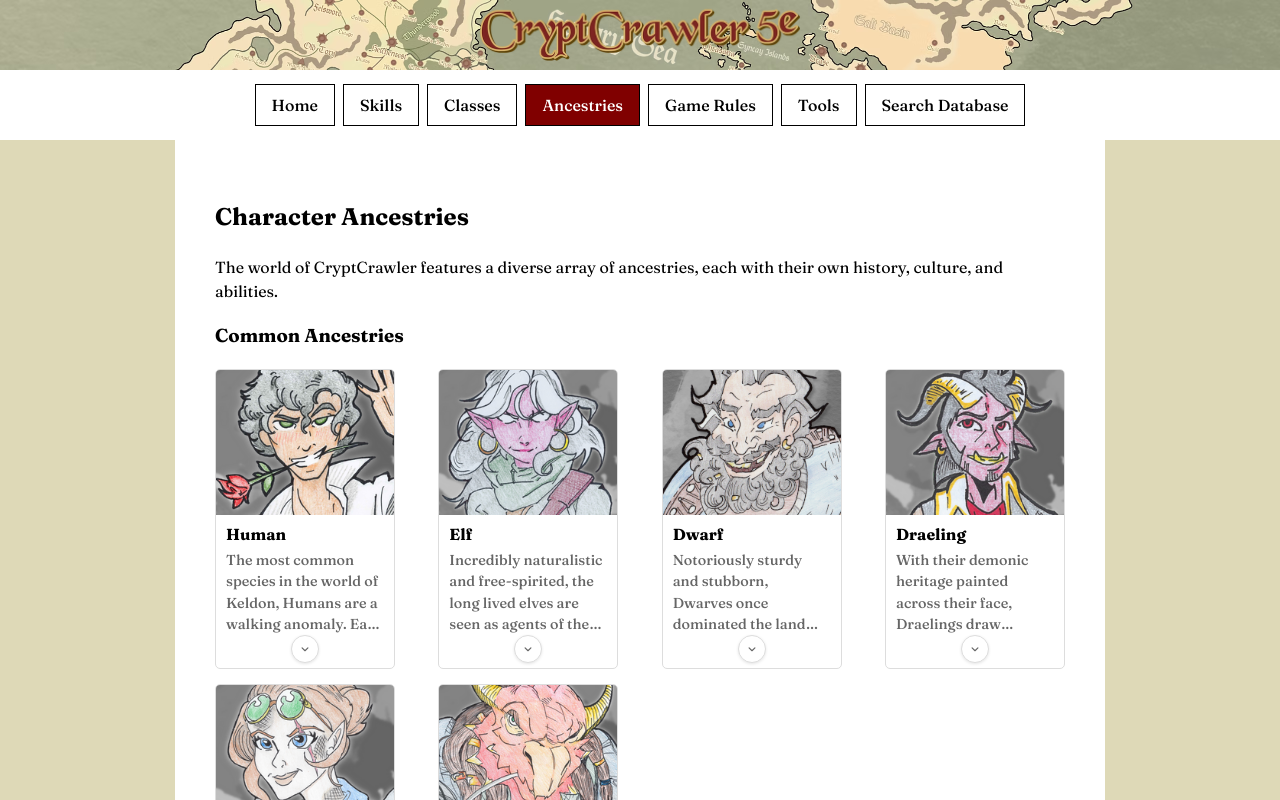
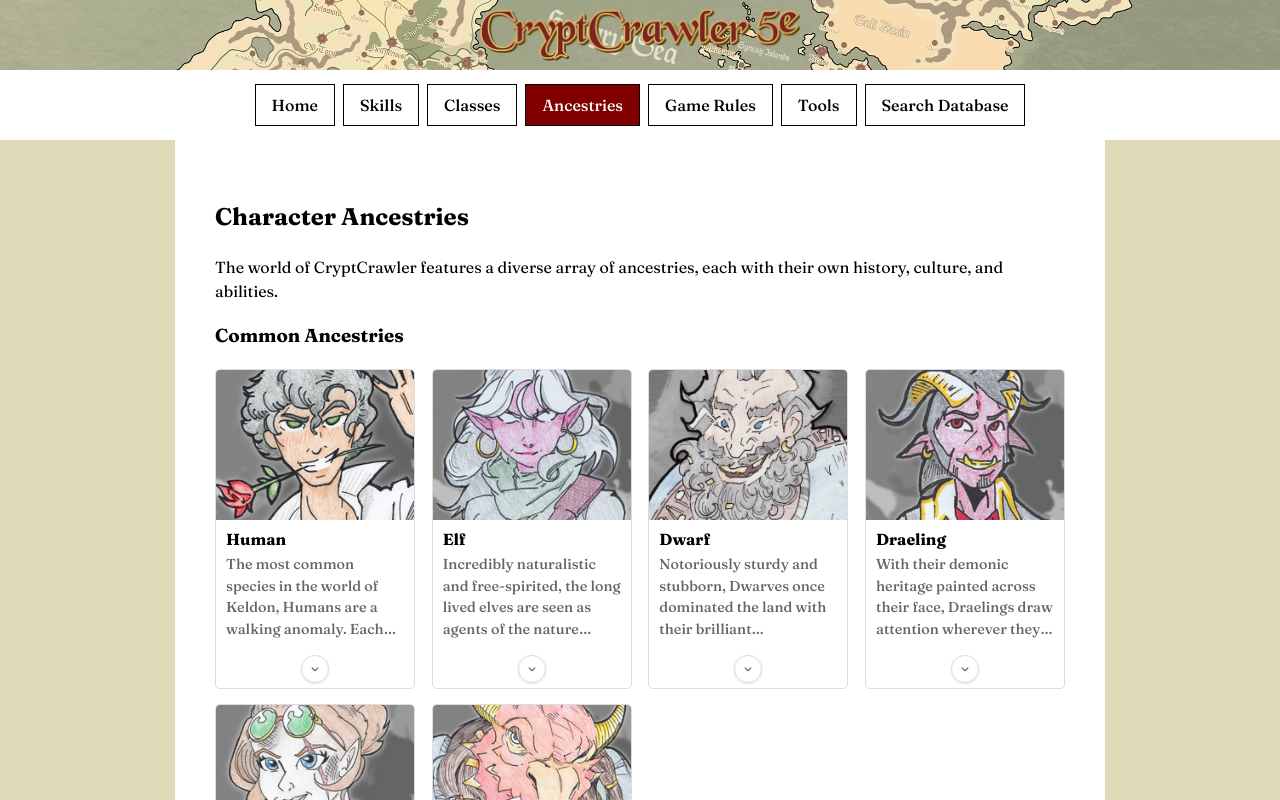
Before and after one commit to henri-hatch/cryptcrawler-website, a React (Vite) app: page /ancestries in a window 1280 px wide. Shown: the top 800 px of the page. Built offline with nearby package versions, Linux system fonts and the light colour scheme.

Commit message:
Increase size of cards

```diff
--- a/src/components/content_card.css
+++ b/src/components/content_card.css
@@ -4,7 +4,7 @@
 /* Card container layout - improved spacing */
 .cards-container {
   display: grid;
-  grid-template-columns: repeat(auto-fit, 180px); /* Fixed width columns */
+  grid-template-columns: repeat(auto-fit, 200px); /* Fixed width columns */
   justify-content: space-between; /* Distribute space between cards */
   gap: var(--card-gap);
   align-items: start;
@@ -16,8 +16,8 @@
 .content-card {
   display: flex;
   flex-direction: column;
-  width: 180px;
-  height: 300px;
+  width: 200px;
+  height: 320px;
   border: 1px solid var(--border-color);
   border-radius: var(--card-radius);
   overflow: hidden;
--- a/src/subpages/tools/character_creator.css
+++ b/src/subpages/tools/character_creator.css
@@ -242,7 +242,7 @@
 /* Specific card containers for character creator */
 .ancestry-cards-container {
   display: grid;
-  grid-template-columns: repeat(auto-fit, 180px); /* Fixed width columns */
+  grid-template-columns: repeat(auto-fit, 200px); /* Fixed width columns */
   grid-auto-rows: max-content; /* This is crucial - allows rows to adjust height based on content */
   justify-content: space-between; /* Distribute space between cards */
   gap: var(--card-gap);
@@ -305,7 +305,7 @@
 
 .skill-cards-container {
   display: grid;
-  grid-template-columns: repeat(auto-fit, 180px); /* Fixed width columns */
+  grid-template-columns: repeat(auto-fit, 200px); /* Fixed width columns */
   grid-auto-rows: max-content; /* Added to match ancestry container behavior */
   justify-content: space-between; /* Distribute space between cards */
   gap: var(--card-gap);
```
